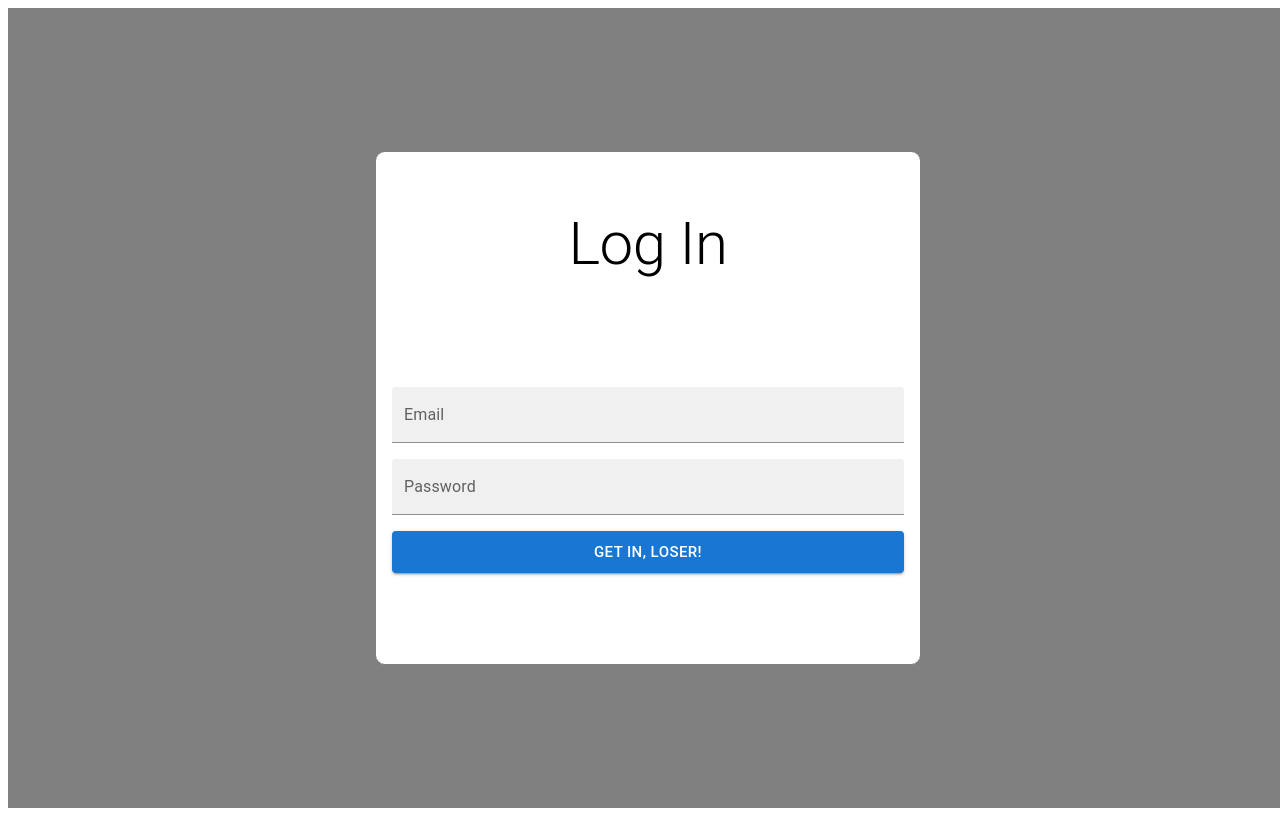
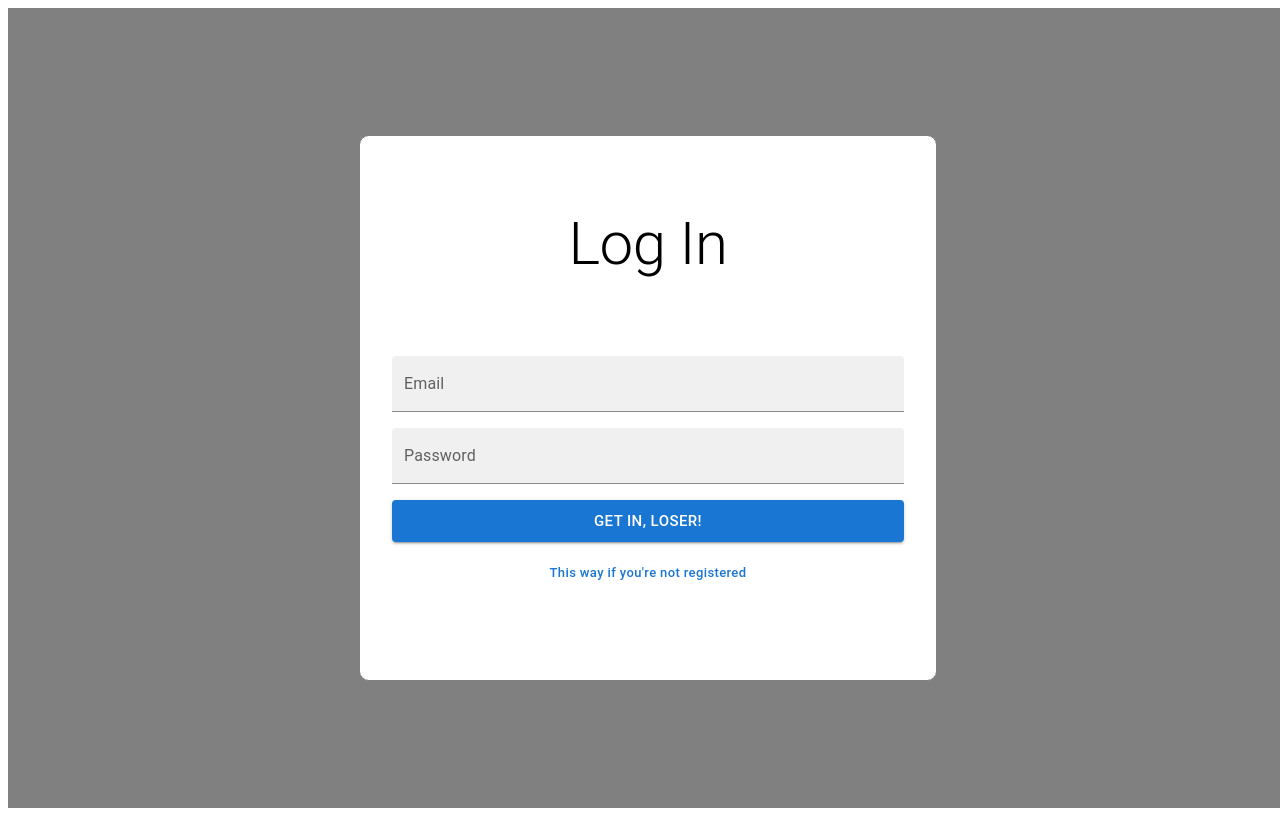
Before and after one commit to BelenPeluffo/react-login, a React (Vite) app: page / in a window 1280 px wide. Built offline with nearby package versions, Linux system fonts and the light colour scheme.

Commit message:
feat (Login.tsx): adds new button and its logic; modifies props sent to FieldInput instance.

```diff
--- a/src/components/Login.tsx
+++ b/src/components/Login.tsx
@@ -7,14 +7,17 @@ import {
   Typography,
 } from "@mui/material";
 import FieldInput from "./FieldInput";
-import { useContext, useState } from "react";
+import { useContext, useEffect, useState } from "react";
 import { LoginData } from "../services/AuthServices";
 import { AuthContext } from "../context/AuthContext";
 import { validate } from "../helpers/validate";
+import "../assets/styles.css";
+import { useNavigate } from "react-router-dom";
+import { RegisterField } from "../pages/Register";
 
-const loginFields: { label: string; placeholder: string }[] = [
+const loginFields: RegisterField[] = [
   { label: "Email", placeholder: "example@gmail.com" },
-  { label: "Password", placeholder: "Password in!" },
+  { label: "Password", placeholder: "Password in!", type: "password" },
 ];
 
 const Login = () => {
@@ -24,11 +27,8 @@ const Login = () => {
   });
   const auth = useContext(AuthContext);
   const [validationMessage, setValidationMessage] = useState("");
-  const [loginError,setLoginError] = useState("");
-
-  const handleChange = (property: string, newValue: string) => {
-    setCredentials({ ...credentials, [property]: newValue });
-  };
+  const [loginError, setLoginError] = useState("");
+  const navigate = useNavigate();
 
   const handleSubmit = () => {
     console.log("Holis");
@@ -42,38 +42,37 @@ const Login = () => {
   };
 
   return (
-    <Box
-      sx={{
-        p: 2,
-        border: "solid 1px gray",
-        width: "40%",
-        height: "60%",
-        display: "flex",
-        flexDirection: "column",
-        gap: 2,
-        borderRadius: "10px",
-        backgroundColor: "white",
-      }}
-    >
+    <Box className="card-container">
       <Typography variant="h2" textAlign="center" sx={{ p: 2, pt: 5 }}>
         Log In
       </Typography>
       <FormControl sx={{ height: "100%", justifyContent: "center" }}>
         <Stack gap={2}>
           {loginFields.map((field) => (
-            <FieldInput
+            <FieldInput<LoginData>
               label={field.label}
               key={field.label}
-              placeholder={field.placeholder}
-              onChange={handleChange}
+              placeholder={field.placeholder || ""}
+              type={field.type}
+              referenceObject={credentials}
+              setObject={setCredentials}
             />
           ))}
           <Button variant="contained" size="large" onClick={handleSubmit}>
             Get in, loser!
           </Button>
+          <Button
+            size="small"
+            sx={{ textTransform: "none", px: 0.5 }}
+            onClick={() => navigate("/register")}
+          >
+            This way if you're not registered
+          </Button>
         </Stack>
       </FormControl>
-      {validationMessage ? <Alert severity="warning">{validationMessage}</Alert> : null}
+      {validationMessage ? (
+        <Alert severity="warning">{validationMessage}</Alert>
+      ) : null}
       {loginError ? <Alert severity="warning">{loginError}</Alert> : null}
     </Box>
   );
```
